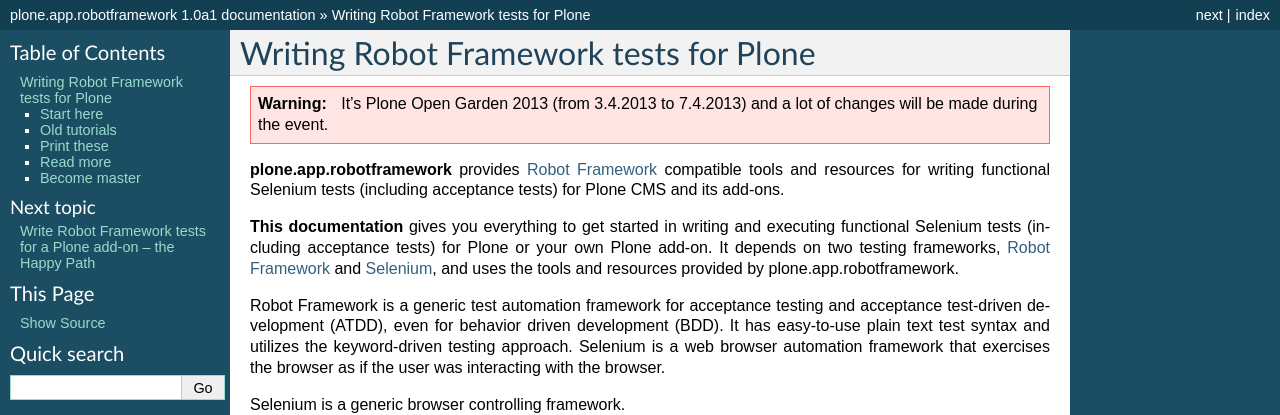
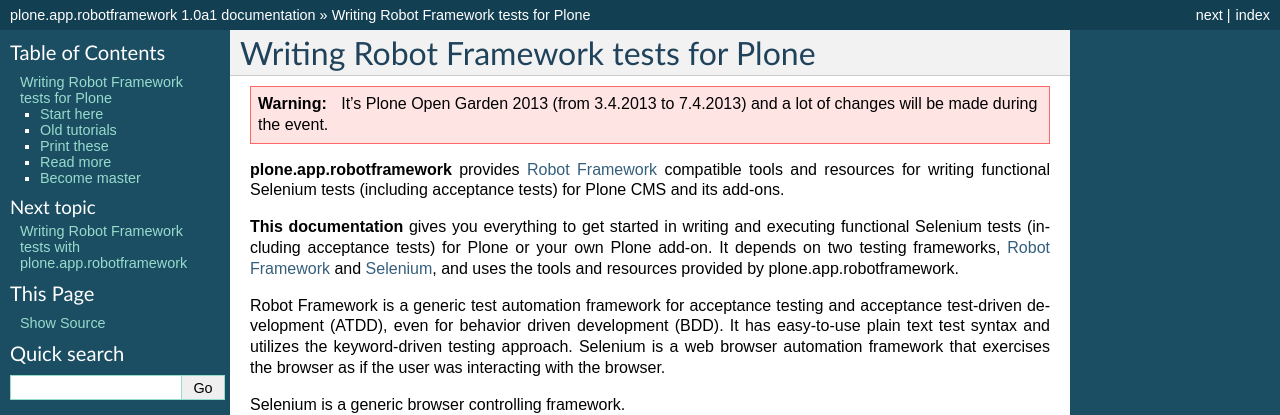
Before and after one commit to plone/plone.app.robotframework, a Sphinx documentation site: the page built from docs/source/index.rst, in a window 1280 px wide. Shown: the top 415 px of the page. Built offline with Sphinx 7.4.7, drawn with Linux system fonts in a browser that asks for light colours.

Commit message:
Update documentation

```diff
--- a/docs/source/happy.rst
+++ b/docs/source/happy.rst
@@ -1,18 +1,18 @@
-TODO:
+Writing Robot Framework tests with plone.app.robotframework
+===========================================================
 
-- Testing needs Firefox ...
-- Testing ...
+**plone.app.robotframework** provides `Robot Framework
+<http://code.google.com/p/robotframework/>`_ compatible resources and tools for
+writing functional Selenium tests (including acceptance tests) for Plone CMS
+and its add-ons.
 
-Write Robot Framework tests for a Plone add-on -- the Happy Path
-================================================================
-
-See how we used this for Plomino to run some Robot Tests at SaucesLabs:
+See how we used this for Plomino to run some robot tests at SauceLabs:
 
 - https://github.com/fulv/Plomino/compare/github-main
 - https://travis-ci.org/fulv/Plomino
 - https://saucelabs.com/u/fulv_plomino
 
-And also a minimal example at:
+And see also a minimal example:
 
 - https://github.com/datakurre/example.product/tree/p.a.robotframework
 - https://travis-ci.org/datakurre/example.product
@@ -37,6 +37,7 @@
 It will require the rest (*selenium*, *robotframework*,
 *robotframework-selenium2library* and *robotsuite*).
 
+.. note:: ..
 
 Define functional testing layer
 -------------------------------
```
Also changed, not shown: other parts of docs/source/happy.rst (+1 -3 lines).
